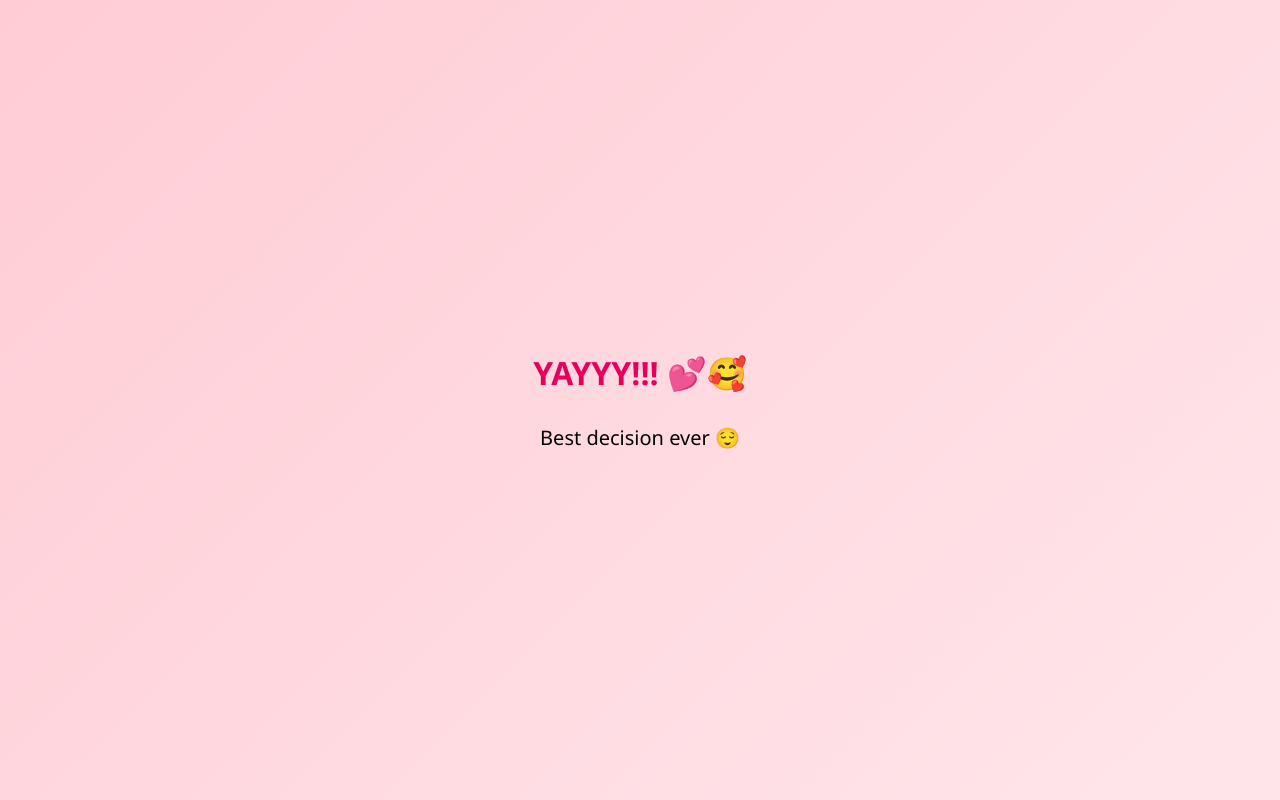
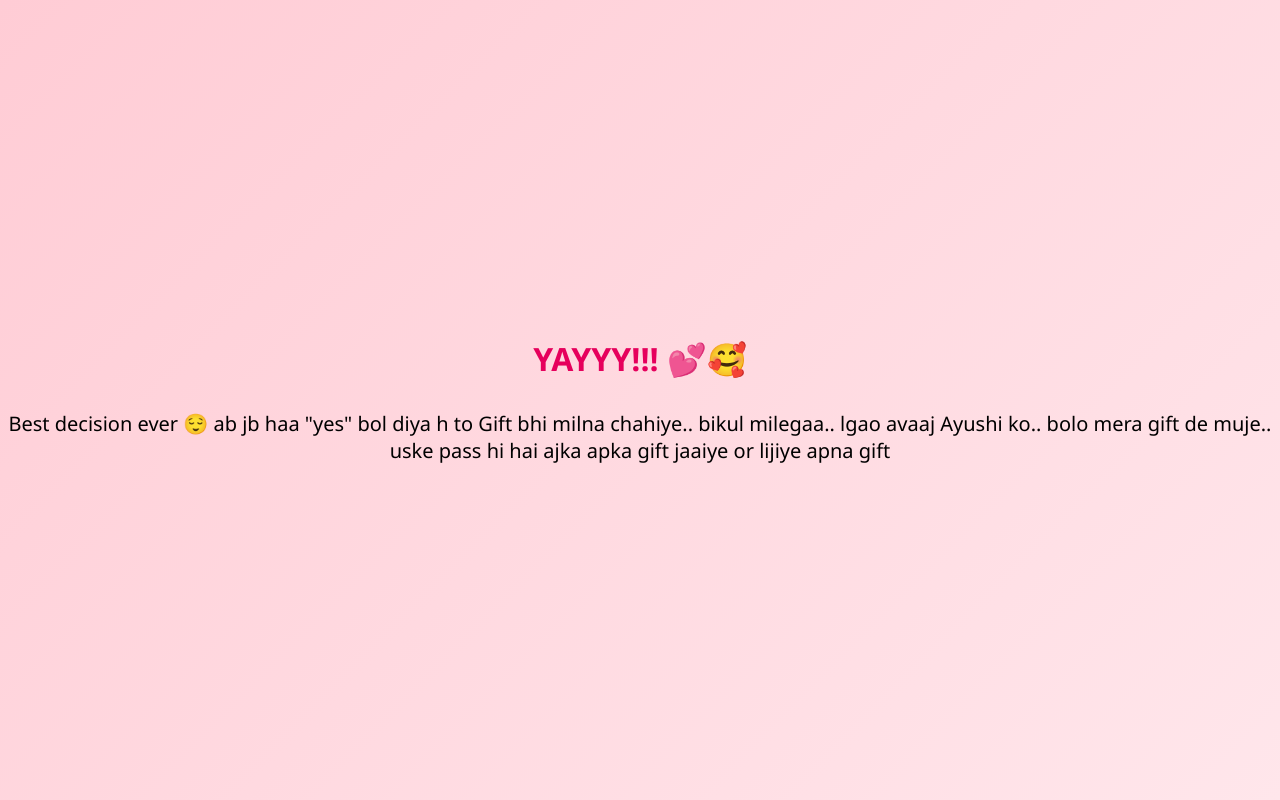
Before and after one commit to ayushlovesfrnds/AyushProjects, a plain HTML site: page valentine.html in a window 1280 px wide. Both pictures are taken after a click on the button "Yes 💘". Drawn offline with Linux system fonts and the light colour scheme.

Commit message:
Update valentine.html

```diff
--- a/valentine.html
+++ b/valentine.html
@@ -127,7 +127,14 @@
     document.getElementById("yes").addEventListener("click", () => {
         document.body.innerHTML = `
             <h1 style="color:#e6005c">YAYYY!!! 💕🥰</h1>
-            <p style="font-size:20px">Best decision ever 😌</p>
+            <p style="font-size:20px">Best decision ever 😌
+            ab jb haa "yes" bol diya h to Gift bhi milna chahiye..
+bikul milegaa..
+lgao avaaj Ayushi ko..
+bolo mera gift de muje..
+uske pass hi hai ajka apka gift
+jaaiye or lijiye apna gift
+            </p>
         `;
     });
 </script>
```
